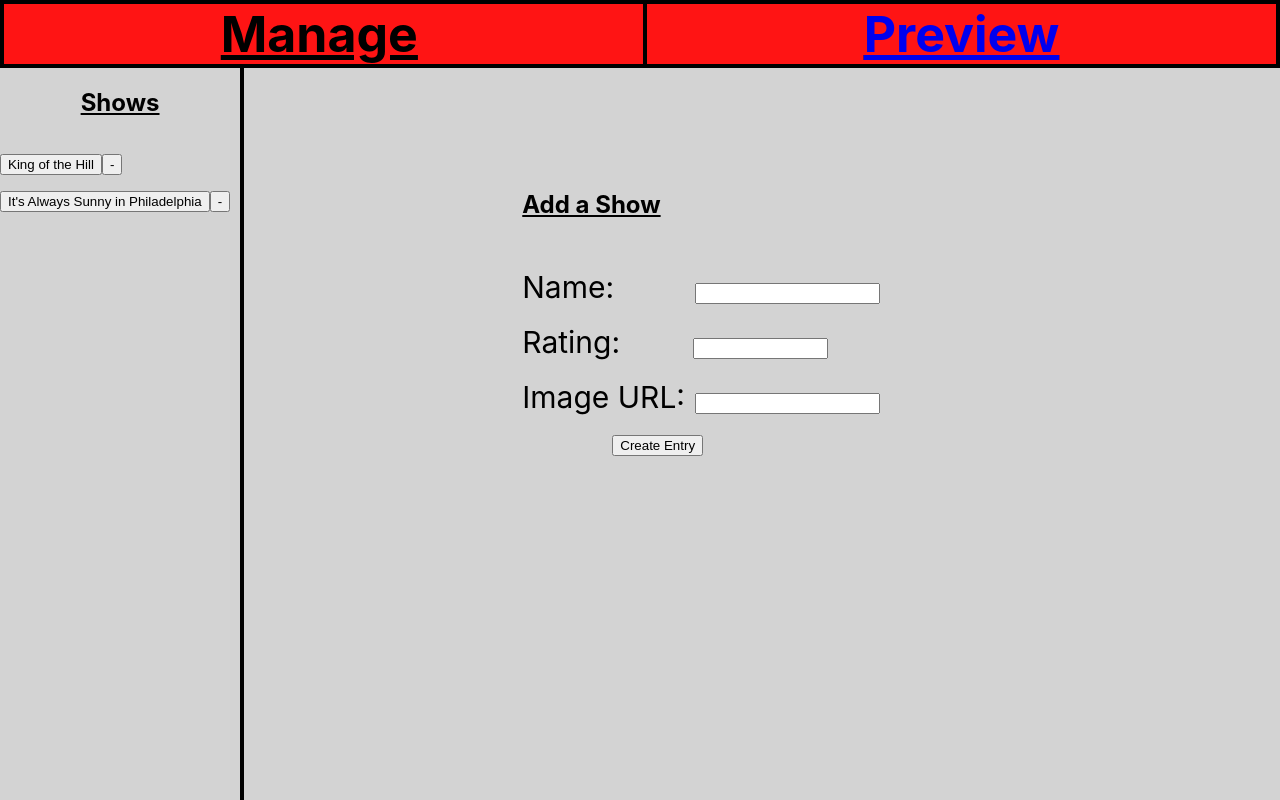
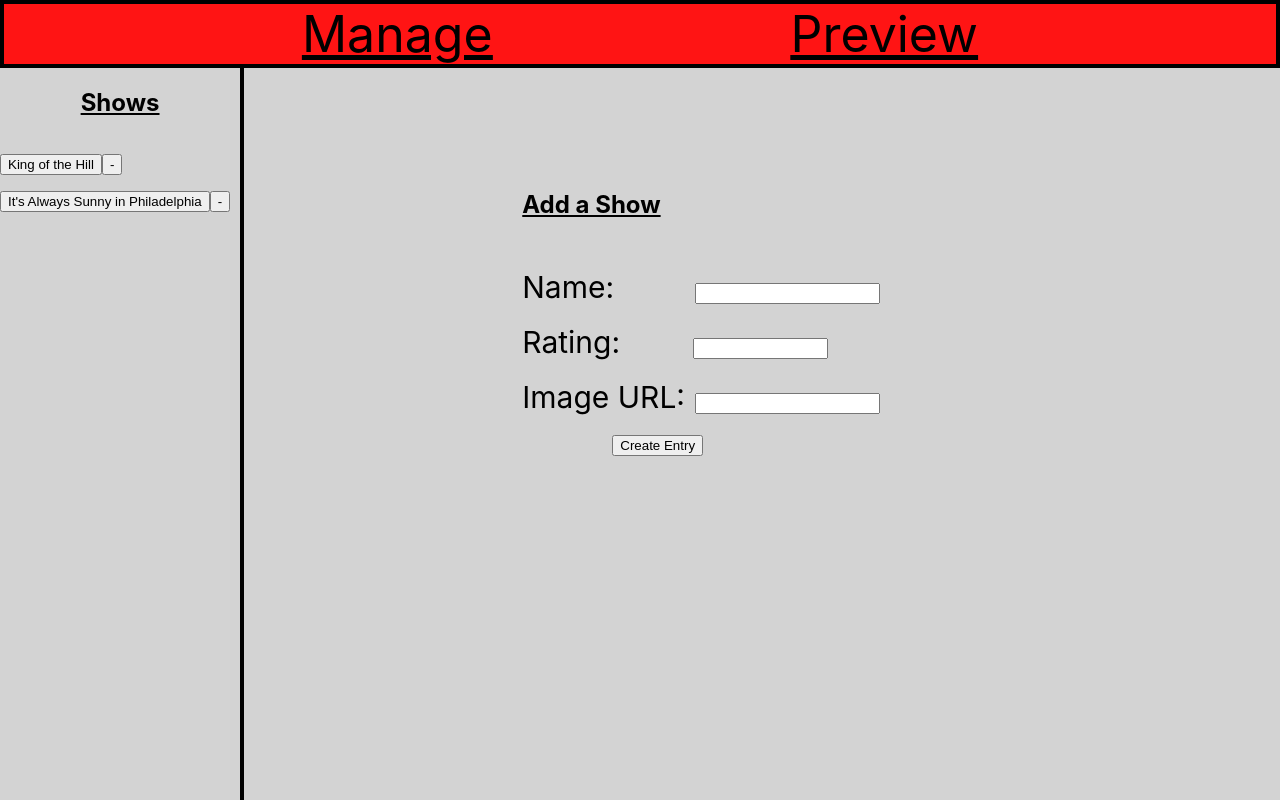
Before and after one commit to Kronicedge/tv-demo-front-end, a React (Create React App) app: page / in a window 1280 px wide. Shown: the top 800 px of the page. Built offline with nearby package versions, Linux system fonts and the light colour scheme.

Commit message:
changed site navigation to a SiteNav component

```diff
--- a/src/App.js
+++ b/src/App.js
@@ -4,7 +4,6 @@ import './Style.css'
 import ManagePage from './ManagePage.js'
 import PreviewPage from './PreviewPage.js'
 //import Pictures from './Pictures'
-
 
 
 class App extends Component {
--- a/src/ManagePage.js
+++ b/src/ManagePage.js
@@ -1,6 +1,7 @@
 import React, { Component } from 'react'
 import './Style.css'
 import TVShow from './TVShow.js'
+import SiteNav from './SiteNav'
 
 class ManagePage extends Component {
 
@@ -18,12 +19,11 @@ class ManagePage extends Component {
     render = () => {
         return (
             <div>
-                <header className="menu">
-                    <h1>
-                        <span>Manage</span>
-                        <a href="/preview">Preview</a>
-                    </h1>
+                <header>
+                    <SiteNav>
+                    </SiteNav>
                 </header>
+
                 <main className="manage_wrapper">
                     <section className="sidebar">
                         <h2>Shows</h2>
--- a/src/PreviewPage.js
+++ b/src/PreviewPage.js
@@ -1,6 +1,7 @@
 import React, { Component } from 'react'
 import './Style.css'
 import TVShow from './TVShow.js'
+import SiteNav from './SiteNav'
 
 
 class PreviewPage extends Component {
@@ -12,11 +13,9 @@ class PreviewPage extends Component {
     render = () => {
         return (
             <div>
-                <header className="menu">
-                    <h1>
-                        <a href="/">Manage</a>
-                        <span>Preview</span>
-                    </h1>
+                <header>
+                    <SiteNav>
+                    </SiteNav>
                 </header>
                 <section className="preview_wrapper">
 
--- /dev/null
+++ b/src/SiteNav.js
@@ -0,0 +1,15 @@
+import React, { Component } from 'react'
+import { Link } from 'react-router-dom'
+
+class SiteNav extends Component {
+    render = () => {
+        return (
+            <nav className='menu'>
+                <Link to={"/"}>Manage</Link>
+                <Link to={"preview"}>Preview</Link>
+            </nav>
+        )
+    }
+}
+
+export default SiteNav
--- a/src/Style.css
+++ b/src/Style.css
@@ -2,9 +2,6 @@
 
 body {
 	background-color: lightgrey;
-}
-.menu a:visited {
-	color: black;
 }
 
 .showlist li {
@@ -25,13 +22,17 @@ body {
 	width: auto;
 }
 
-h1 {
+.menu {
 	display: flex;
 	justify-content: space-evenly;
 	border: 4px solid;
 	text-decoration: underline;
 	font-size: 50px;
 	margin: auto;
+}
+
+.menu a:link, .menu a:visited{
+	color: black;
 }
 
 h1 :first-child {
```
